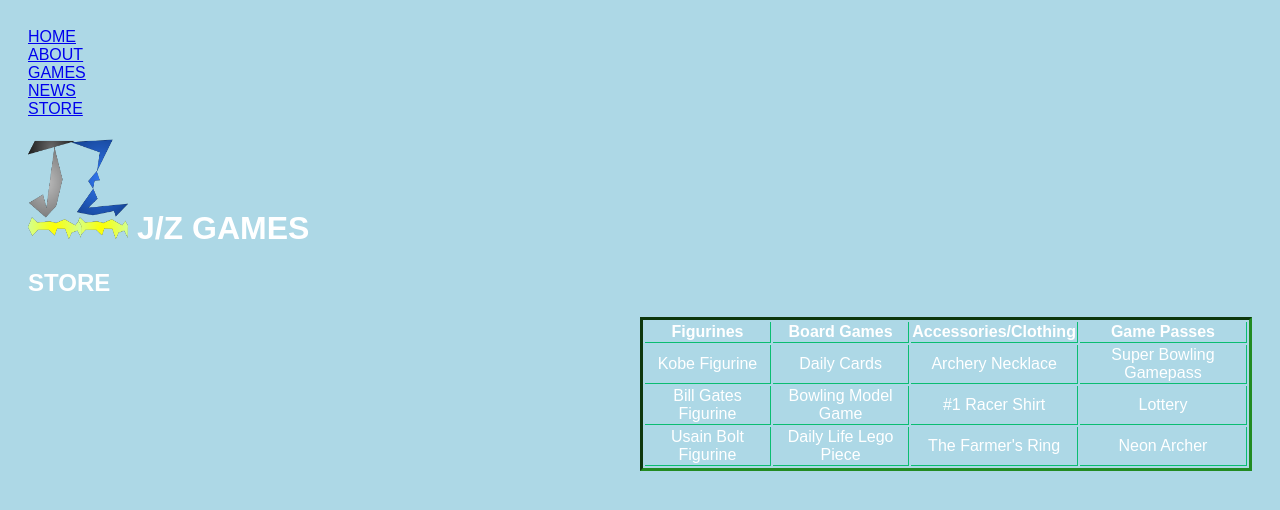
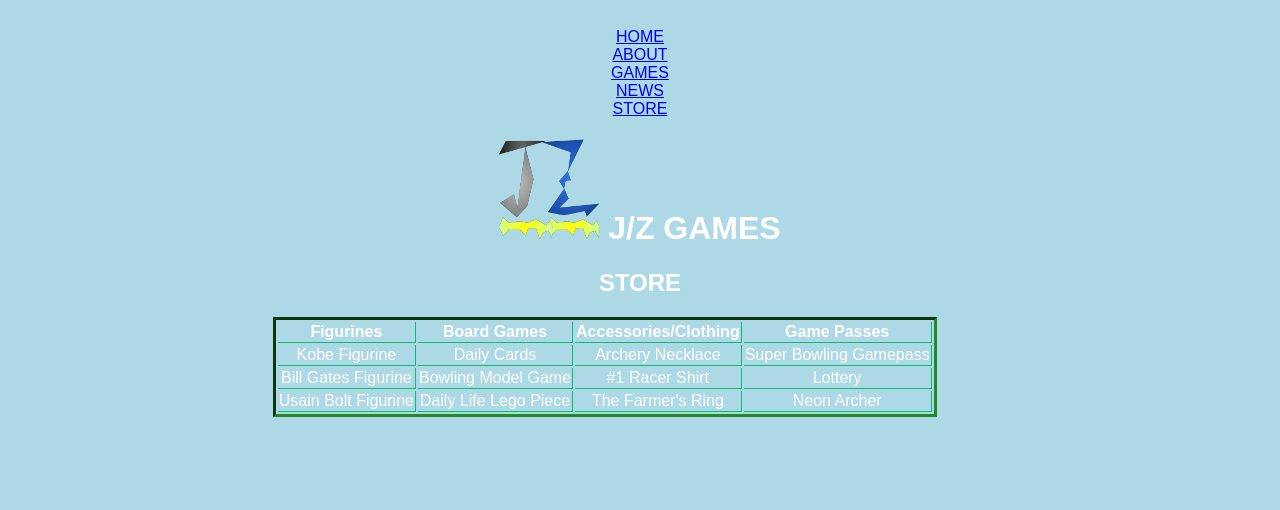
Before and after one commit to fangquanzheng/collaboration_css, a plain HTML site: page store.html in a window 1280 px wide. Drawn offline with Linux system fonts and the light colour scheme.

Commit message:
Update style.css

```diff
--- a/style.css
+++ b/style.css
@@ -2,6 +2,7 @@
   background-color: lightblue;
   color: white;
   padding:20px;
+  text-align: center;
   font-family: Arial, Verdana, sans-serif;
 }
 
@@ -10,7 +11,7 @@ table{
   border-width: 3px;
   border-color: forestgreen;
   text-align: center;
-  margin-left: 50%;
+  margin-left: 20%;
 }
 
 th{
```
